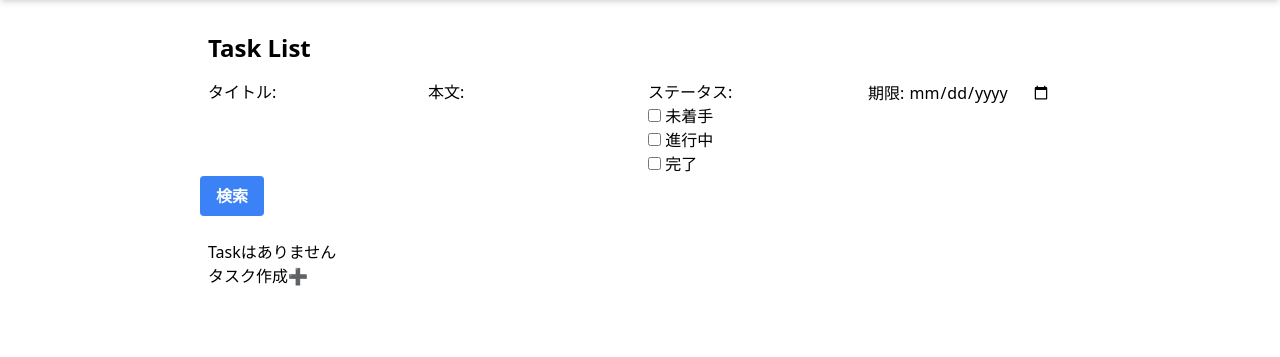
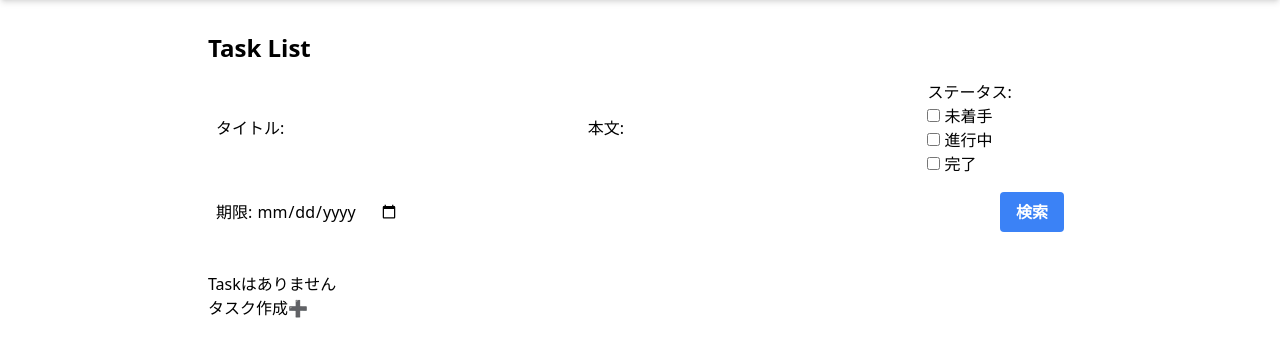
Before and after one commit to nibuno/djangoTaskApp, a Django app: page /task/ in a window 1280 px wide. Shown: the part 56-413 px from the top of the page. Run offline with Django 4.2, Linux system fonts and the light colour scheme; data that the repository does not hold is empty; some libraries are stand-ins or nearby versions.

Commit message:
一覧画面のレイアウト調整第二弾 上部の検索部分の修正

```diff
--- a/mysite/tasks/templates/task/task_list.html
+++ b/mysite/tasks/templates/task/task_list.html
@@ -4,29 +4,28 @@
 {% block content %}
 <div class="max-w-4xl mx-auto px-4 py-8">
     <h1 class="text-2xl font-bold mb-4">Task List</h1>
-    <form method="get" action="{% url 'task_list' %}" class="mb-6">
-        <div class="flex flex-wrap -mx-2 mb-4">
-            <div class="w-full md:w-1/4 px-2 mb-4 md:mb-0">
+    <form method="get" action="{% url 'task_list' %}" class="mb-6 flex flex-wrap items-center">
+        <div class="flex-grow px-2 mb-4">
             {{ search_form.title.label_tag }}
             {{ search_form.title }}
         </div>
-            <div class="w-full md:w-1/4 px-2 mb-4 md:mb-0">
+        <div class="flex-grow px-2 mb-4">
             {{ search_form.content.label_tag }}
             {{ search_form.content }}
         </div>
-            <div class="w-full md:w-1/4 px-2 mb-4 md:mb-0">
+        <div class="flex-grow px-2 mb-4">
             {{ search_form.status.label_tag }}
             {{ search_form.status }}
         </div>
-            <div class="w-full md:w-1/4 px-2 mb-4 md:mb-0">
+        <div class="flex-grow px-2 mb-4">
             {{ search_form.limit_date.label_tag }}
             {{ search_form.limit_date }}
         </div>
+        <div class="px-2 mb-4">
             <button type="submit" class="bg-blue-500 hover:bg-blue-700 text-white font-bold py-2 px-4 rounded">
                 検索
             </button>
         </div>
-
     </form>
     <ul class="mb-4">
         {% for task in tasks %}
```
Lines whose indentation alone changed are shown as unchanged.
